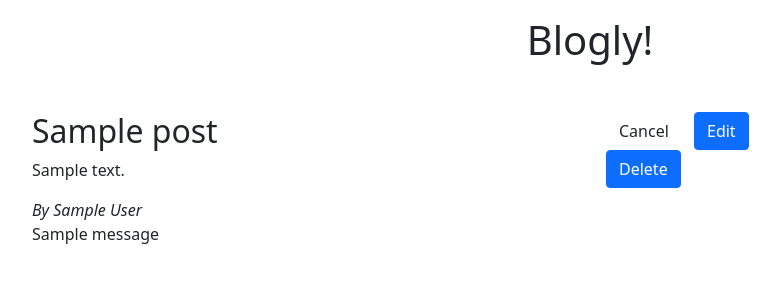
After one commit to pagman77/flask-blogly, a Flask app: a page that uses templates/post-detail.html in a window 1280 px wide. The commit adds this page. Shown: the top 300 px of the page, without its empty margins (50-830 px from the left). Run offline with Flask 2, Linux system fonts and the light colour scheme; tables that the repository leaves empty hold one stand-in row (values such as "Sample post"); one stand-in notice (Sample message) is shown.

Commit message:
working on delete post functionality

```diff
--- a/app.py
+++ b/app.py
@@ -113,3 +113,51 @@ def commit_new_post(user_id):
     flash("Post added!")
 
     return redirect(f"/users/{user_id}")
+
+@app.get("/users/<user_id>/<title>")
+def show_post_detail_page(user_id,title):
+    """shows the post detail page """
+
+    user = User.query.get(user_id)
+    post = Post.query.filter_by(title=title).first()
+    return render_template("post-detail.html", user=user,post=post)
+
+@app.get("/users/<user_id>/<title>/edit")
+def show_edit_page(user_id,title):
+    """show the edit post page """
+
+    user = User.query.get(user_id)
+    post = Post.query.filter_by(title=title).first()
+
+    return render_template("edit-post.html", user=user, post=post)
+
+@app.post("/users/<user_id>/<title>/edit")
+def commit_post_edit(user_id,title):
+    """commit post edit to database and redirect"""
+
+    post = Post.query.filter_by(title=title).first()
+
+    post_title = request.form["post-title"]
+    post_content = request.form["post-content"]
+
+    post.title = post_title
+    post.content = post_content
+
+    db.session.add(post)
+    db.session.commit()
+
+    flash("Post Edited")
+
+    return redirect(f"/users/{user_id}/{post.title}")
+
+@app.post("/users/<user_id>/<title>/delete")
+def delete_post(user_id,title):
+    """delete the post"""
+
+    post = Post.query.filter_by(title=title).first()
+    db.session.delete(post)
+    db.session.commit()
+
+    flash("Post Deleted")
+
+    return redirect("/users/<user_id>")
--- a/models.py
+++ b/models.py
@@ -54,7 +54,8 @@ class Post(db.Model):
     content = db.Column(db.String(20),
                     nullable=False)
     created_at = db.Column(db.DateTime,
-                    nullable=False)
+                    nullable=False,
+                    default = db.func.now())
     user_id = db.Column(
                 db.Integer,
                 db.ForeignKey("users.id"))
--- /dev/null
+++ b/templates/post-detail.html
@@ -0,0 +1,24 @@
+{%extends "base.html"%}
+
+
+{%block content%}
+<div class="row">
+    <div class="col">
+        <h2>{{post.title}}</h2>
+        <p>{{post.content}}</p>
+        <span><i>By {{user.first_name}} {{user.last_name}}</i></span>
+    </div>
+    <div class="col">
+        <a class="btn btn-primary-outline mx-1" href="/users/{{user.id}}">Cancel</a>
+        <a class="btn btn-primary mx-1" href="/users/{{user.id}}/{{post.title}}/edit">Edit</a>
+        <form method="POST" action="/users/{{user.id}}/{{post.title}}/delete">
+            <button type="submit" class="btn btn-primary mx-1">Delete</button>
+        </form>
+    </div>
+</div>
+
+{%for msg in get_flashed_messages()%}
+    <p>{{msg}}</p>
+{%endfor%}
+
+{%endblock%}
--- a/templates/user-detail.html
+++ b/templates/user-detail.html
@@ -22,7 +22,7 @@
     <h3>Posts</h3>
     <ul class="mt-4">
       {%for post in posts%}
-      <li class="mt-2"><a href="/">{{post.title}}</a></li>
+      <li class="mt-2"><a href="/users/{{user.id}}/{{post.title}}">{{post.title}}</a></li>
       {%endfor%}
     </ul>
     <a class="btn btn-primary mt-2" href="/users/{{user.id}}/new-post">Add Post</a>
```
Also changed, not shown: templates/edit-post.html (added, +27 -0 lines).
